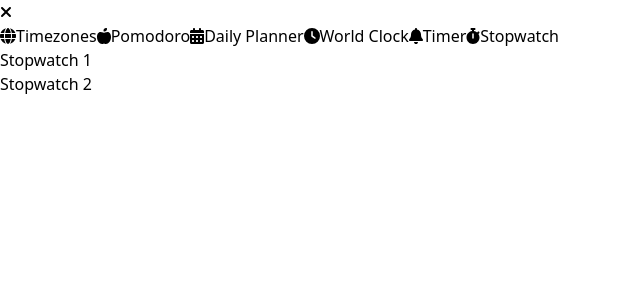
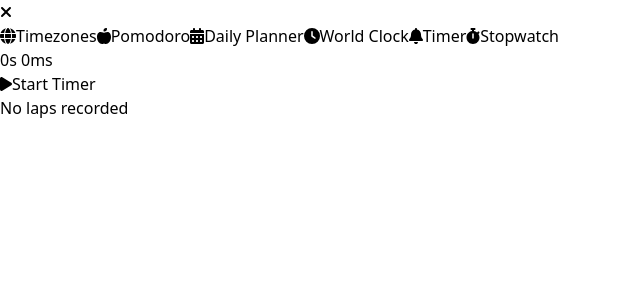
Before and after one commit to IsabellaNweze/HH-FinalProject, a React (Vite) app in the folder my-project/: page /stopwatch in a window 1280 px wide. Shown: the top 300 px of the page, without its empty margins (0-640 px from the left). Built offline with nearby package versions, Linux system fonts and the light colour scheme.

Commit message:
Stopwatch finished

```diff
--- a/my-project/src/components/PomodoroPage.jsx
+++ b/my-project/src/components/PomodoroPage.jsx
@@ -1,8 +1,13 @@
 import React from 'react'
+import Sidebar from './Sidebar';
+import { FontAwesomeIcon } from '@fortawesome/react-fontawesome';
+import { faPlay, faPause, faFlag, faRepeat} from '@fortawesome/free-solid-svg-icons';
 
 const PomodoroPage = () => {
   return (
-    <div>PomodoroPage</div>
+    <div>
+
+    </div>
   )
 }
 
--- a/my-project/src/components/StopwatchPage.jsx
+++ b/my-project/src/components/StopwatchPage.jsx
@@ -1,11 +1,70 @@
-import React, { useState } from 'react';
-import Sidebar from './Sidebar'; // Make sure the path to Sidebar is correct
+import React, { useState, useEffect } from 'react';
+import Sidebar from './Sidebar';
+import { FontAwesomeIcon } from '@fortawesome/react-fontawesome';
+import { faPlay, faPause, faFlag, faRepeat} from '@fortawesome/free-solid-svg-icons';
 
 const StopwatchPage = () => {
   const [isOpen, setIsOpen] = useState(true); // Sidebar is open by default
+  const [time, setTime] = useState(0); // Time in milliseconds
+  const [isRunning, setIsRunning] = useState(false); // Is the stopwatch running?
+  const [isPaused, setIsPaused] = useState(false); // Is the stopwatch paused?
+  const [laps, setLaps] = useState([]); // Track lap times
 
   const toggleSidebar = () => {
     setIsOpen(!isOpen);
+  };
+
+  // Handle the ticking of the stopwatch when it's running
+  useEffect(() => {
+    let interval = null;
+    if (isRunning && !isPaused) {
+      interval = setInterval(() => {
+        setTime((prevTime) => prevTime + 10); // Increase time by 10ms
+      }, 10);
+    } else if (isPaused || !isRunning) {
+      clearInterval(interval);
+    }
+    return () => clearInterval(interval);
+  }, [isRunning, isPaused]);
+
+  // Convert time from ms to seconds and milliseconds
+  const formatTime = (time) => {
+    const seconds = Math.floor(time / 1000);
+    const milliseconds = time % 1000;
+    return `${seconds}s ${milliseconds}ms`;
+  };
+
+  // Start the timer
+  const handleStart = () => {
+    setIsRunning(true);
+    setIsPaused(false);
+  };
+
+  // Pause the timer
+  const handlePause = () => {
+    setIsPaused(true);
+  };
+
+  // Resume the timer
+  const handleResume = () => {
+    setIsPaused(false);
+  };
+
+  // Reset the timer
+  const handleReset = () => {
+    setTime(0);
+    setIsRunning(false);
+    setIsPaused(false);
+    setLaps([]); // Clear laps
+  };
+
+  // Mark a lap
+  const handleLap = () => {
+    const lapTime = time - (laps.length > 0 ? laps[laps.length - 1].overall : 0);
+    setLaps((prevLaps) => [
+      ...prevLaps,
+      { lapNumber: prevLaps.length + 1, lapTime, overall: time }
+    ]);
   };
 
   return (
@@ -17,23 +76,88 @@ const StopwatchPage = () => {
           isOpen ? 'ml-64' : 'ml-16'
         }`}
       >
-        {/* Main content of the StopwatchPage */}
         <div className="flex h-full gap-4">
           {/* First card: 60% width */}
           <div className="flex-1 bg-gray-800 p-6 rounded-lg shadow-md flex flex-col h-full" style={{ flex: '3 1 60%' }}>
-            <h1 className="text-white text-2xl mb-4">Stopwatch 1</h1>
-            {/* Stopwatch functionality will go here */}
-            <div className="bg-gray-700 p-4 rounded-lg text-white flex-grow">
-              {/* Stopwatch display and controls */}
+
+            <div className="bg-gray-800 p-4 rounded-lg text-white flex-grow flex flex-col items-center justify-center">
+              {/* Display the formatted time */}
+              <h2 className="text-4xl mb-4 ">{formatTime(time)}</h2>
+
+              {/* Buttons logic */}
+              {!isRunning ? (
+                <button
+                  className="bg-gray-700 hover:bg-gray-500 text-white  py-2 px-4 rounded"
+                  onClick={handleStart}
+                >
+                   <FontAwesomeIcon icon={faPlay} className='mr-2' />Start Timer
+                </button>
+              ) : (
+                <>
+                  <div className="flex space-x-4">
+                    {!isPaused ? (
+                      <button
+                        className="bg-gray-700 hover:bg-gray-500 text-white  py-2 px-4 rounded"
+                        onClick={handlePause}
+                      >
+                       <FontAwesomeIcon icon={faPause} className='mr-2'/> Pause
+                      </button>
+                    ) : (
+                      <button
+                        className="bg-gray-700 hover:bg-gray-500 text-white  py-2 px-4 rounded"
+                        onClick={handleResume}
+                      >
+                        <FontAwesomeIcon icon={faPlay} className='mr-2' /> Resume
+                      </button>
+                    )}
+                    <button
+                      className="bg-gray-700 hover:bg-gray-500 text-white py-2 px-4 rounded"
+                      onClick={handleLap}
+                    >
+                      <FontAwesomeIcon icon={faFlag} className='mr-2'/> Lap
+                    </button>
+                    <button
+                      className="bg-gray-700 hover:bg-gray-600 text-white  py-2 px-4 rounded"
+                      onClick={handleReset}
+                    >
+                      <FontAwesomeIcon icon={faRepeat} className='mr-2'/>Reset
+                    </button>
+                  </div>
+                </>
+              )}
             </div>
           </div>
 
           {/* Second card: 40% width */}
           <div className="flex-1 bg-gray-800 p-6 rounded-lg shadow-md flex flex-col h-full" style={{ flex: '2 1 40%' }}>
-            <h1 className="text-white text-2xl mb-4">Stopwatch 2</h1>
-            {/* Stopwatch functionality will go here */}
-            <div className="bg-gray-700 p-4 rounded-lg text-white flex-grow">
-              {/* Stopwatch display and controls */}
+
+            <div className="bg-gray-800 p-4 rounded-lg text-white flex-grow ">
+              {/* Display lap times in a table */}
+              {laps.length === 0 ? (
+                <div className='flex items-center justify-center my-40'>
+                   <p>No laps recorded</p>
+                </div>
+
+              ) : (
+                <table className="table-auto w-full text-white">
+                  <thead>
+                    <tr>
+                      <th className="text-left pb-2 text-gray-500">Lap</th>
+                      <th className="text-left pb-2 text-gray-500">Lap Time</th>
+                      <th className="text-left pb-2 text-gray-500">Overall Time</th>
+                    </tr>
+                  </thead>
+                  <tbody>
+                    {laps.map((lap, index) => (
+                      <tr key={index}>
+                        <td>{lap.lapNumber}</td>
+                        <td>{formatTime(lap.lapTime)}</td>
+                        <td>{formatTime(lap.overall)}</td>
+                      </tr>
+                    ))}
+                  </tbody>
+                </table>
+              )}
             </div>
           </div>
         </div>
```
